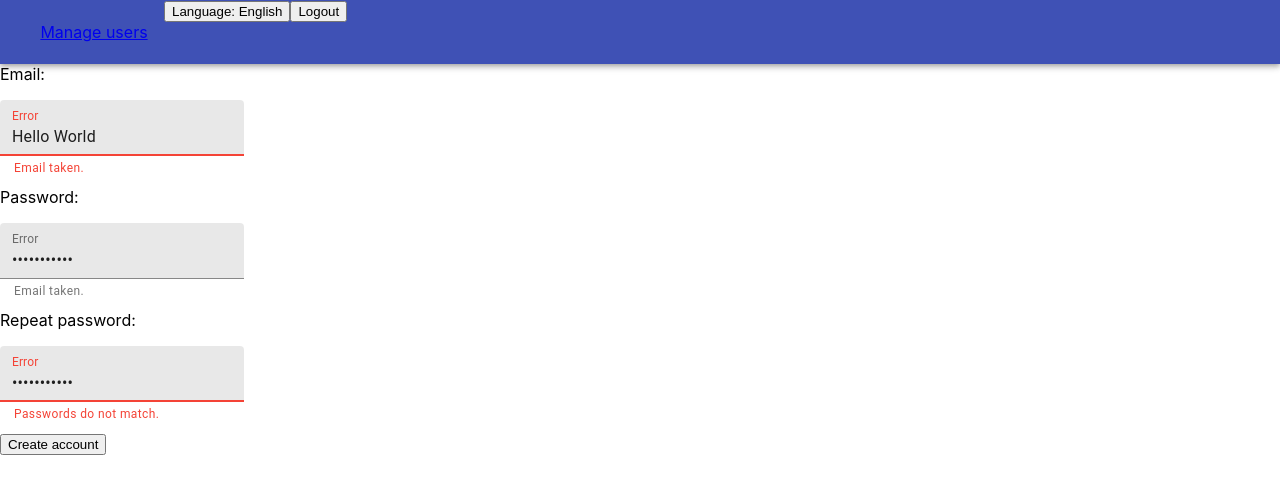
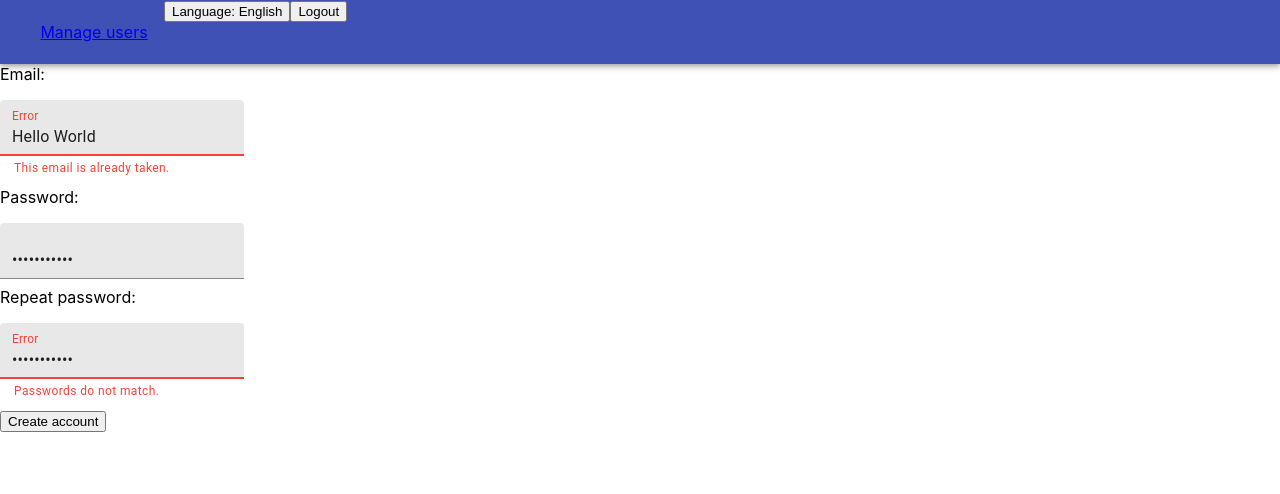
Before and after one commit to MKeiNll/user-management-app-example, a React (Create React App) app in the folder front-end/: page /register in a window 1280 px wide. Shown: the top 494 px of the page. Built offline with nearby package versions, Linux system fonts and the light colour scheme; sample sign-in values are in the browser's storage.

Commit message:
Translate TextField errors

```diff
--- a/front-end/src/Pages/LoginPage.tsx
+++ b/front-end/src/Pages/LoginPage.tsx
@@ -43,9 +43,9 @@ const LoginPage: React.FC = () => {
       <TextField
         error
         id="filled-error-helper-text"
-        label="Error"
+        label={t("input.errorLabel")}
         defaultValue="Hello World"
-        helperText="Wrong email."
+        helperText={t("input.wrongEmailMessage")}
         margin="normal"
         variant="filled"
         onChange={e => setUsernameValue((e.target as HTMLInputElement).value)}
@@ -55,9 +55,9 @@ const LoginPage: React.FC = () => {
       <TextField
         error
         id="filled-error-helper-text"
-        label="Error"
+        label={t("input.errorLabel")}
         defaultValue="Hello World"
-        helperText="Wrong password."
+        helperText={t("input.wrongPasswordMessage")}
         margin="normal"
         variant="filled"
         type="password"
--- a/front-end/src/Pages/RegistrationPage.tsx
+++ b/front-end/src/Pages/RegistrationPage.tsx
@@ -14,9 +14,9 @@ const RegisterPage: React.FC = () => {
       <TextField
         error
         id="filled-error-helper-text"
-        label="Error"
+        label={t("input.errorLabel")}
         defaultValue="Hello World"
-        helperText="Email taken."
+        helperText={t("input.emailTakenMessage")}
         margin="normal"
         variant="filled"
       />
@@ -24,9 +24,7 @@ const RegisterPage: React.FC = () => {
       <div>{t("registrationPage.password1Label")}</div>
       <TextField
         id="filled-error-helper-text"
-        label="Error"
         defaultValue="Hello World"
-        helperText="Email taken."
         margin="normal"
         variant="filled"
         type="password"
@@ -35,16 +33,18 @@ const RegisterPage: React.FC = () => {
       <TextField
         error
         id="filled-error-helper-text"
-        label="Error"
+        label={t("input.errorLabel")}
         defaultValue="Hello World"
-        helperText="Passwords do not match."
+        helperText={t("input.passwordsDoNotMatchMessage")}
         margin="normal"
         variant="filled"
         type="password"
       />
 
       <div>
-        <button id="login-btn">{t("registrationPage.registrationButton")}</button>
+        <button id="login-btn">
+          {t("registrationPage.registrationButton")}
+        </button>
       </div>
     </>
   );
--- a/front-end/src/Pages/authorized/AddUserModalView.tsx
+++ b/front-end/src/Pages/authorized/AddUserModalView.tsx
@@ -51,16 +51,15 @@ const AddUserModalView: React.FC = () => {
           <TextField
             error
             id="filled-error-helper-text"
-            label="Error"
+            label={t("input.errorLabel")}
             defaultValue="Hello World"
-            helperText="Email taken."
+            helperText={t("input.emailTakenMessage")}
             margin="normal"
             variant="filled"
           />
           <div>{t("usersPage.newUserModal.password1Label")}</div>
           <TextField
             id="filled-error-helper-text"
-            label="Error"
             defaultValue="Hello World"
             margin="normal"
             variant="filled"
@@ -70,9 +69,9 @@ const AddUserModalView: React.FC = () => {
           <TextField
             error
             id="filled-error-helper-text"
-            label="Error"
+            label={t("input.errorLabel")}
             defaultValue="Hello World"
-            helperText="Passwords do not match."
+            helperText={t("input.passwordsDoNotMatchMessage")}
             margin="normal"
             variant="filled"
             type="password"
--- a/front-end/src/translations.json
+++ b/front-end/src/translations.json
@@ -44,6 +44,13 @@
         "userDetailsButtonLabel": "User details",
         "passwordRecoveryButton": "Forgot password?",
         "tableEmailLabel": "User email"
+      },
+      "input": {
+        "errorLabel": "Error",
+        "emailTakenMessage": "This email is already taken.",
+        "passwordsDoNotMatchMessage": "Passwords do not match.",
+        "wrongEmailMessage": "Wrong email.",
+        "wrongPasswordMessage": "Wrong password."
       }
     }
   },
@@ -92,6 +99,13 @@
         "userDetailsButtonLabel": "Kasutaja dertailvaade",
         "passwordRecoveryButton": "Unustasid parooli?",
         "tableEmailLabel": "Kasutaja e-post"
+      },
+      "input": {
+        "errorLabel": "Viga",
+        "emailTakenMessage": "See e-mail on juba võetud.",
+        "passwordsDoNotMatchMessage": "Paroolid ei kattu.",
+        "wrongEmailMessage": "Vale e-post.",
+        "wrongPasswordMessage": "Vale parool."
       }
     }
   }
```
